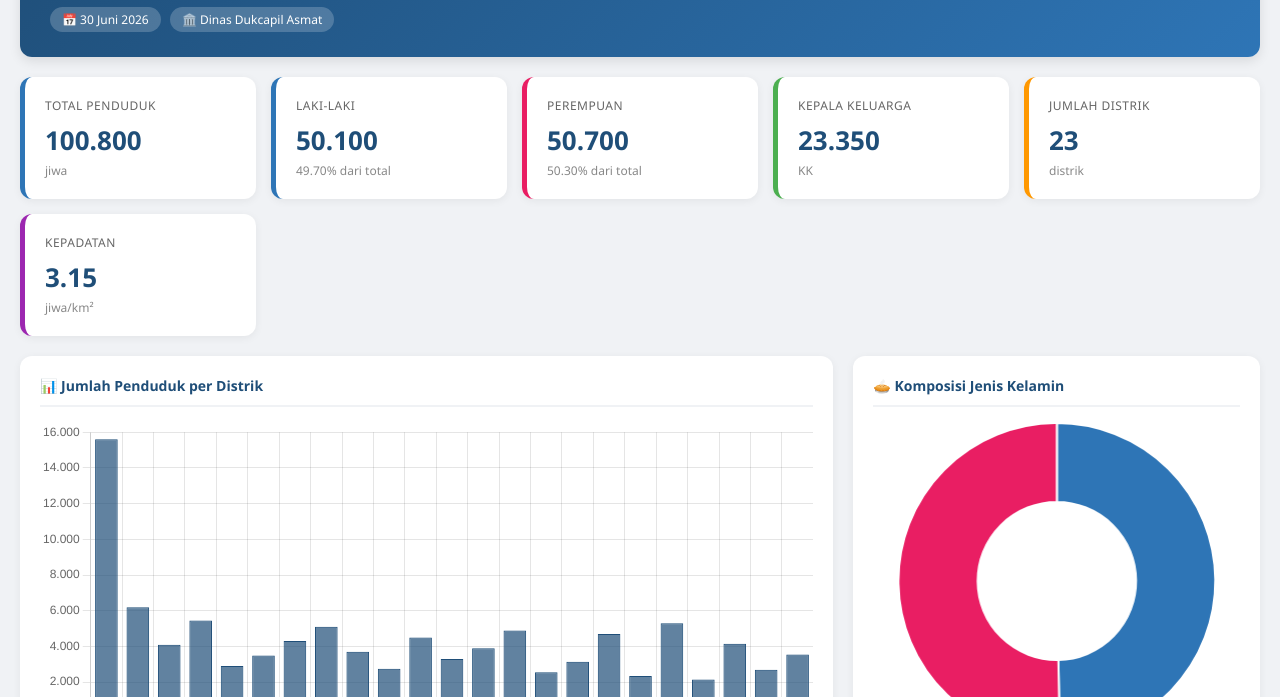
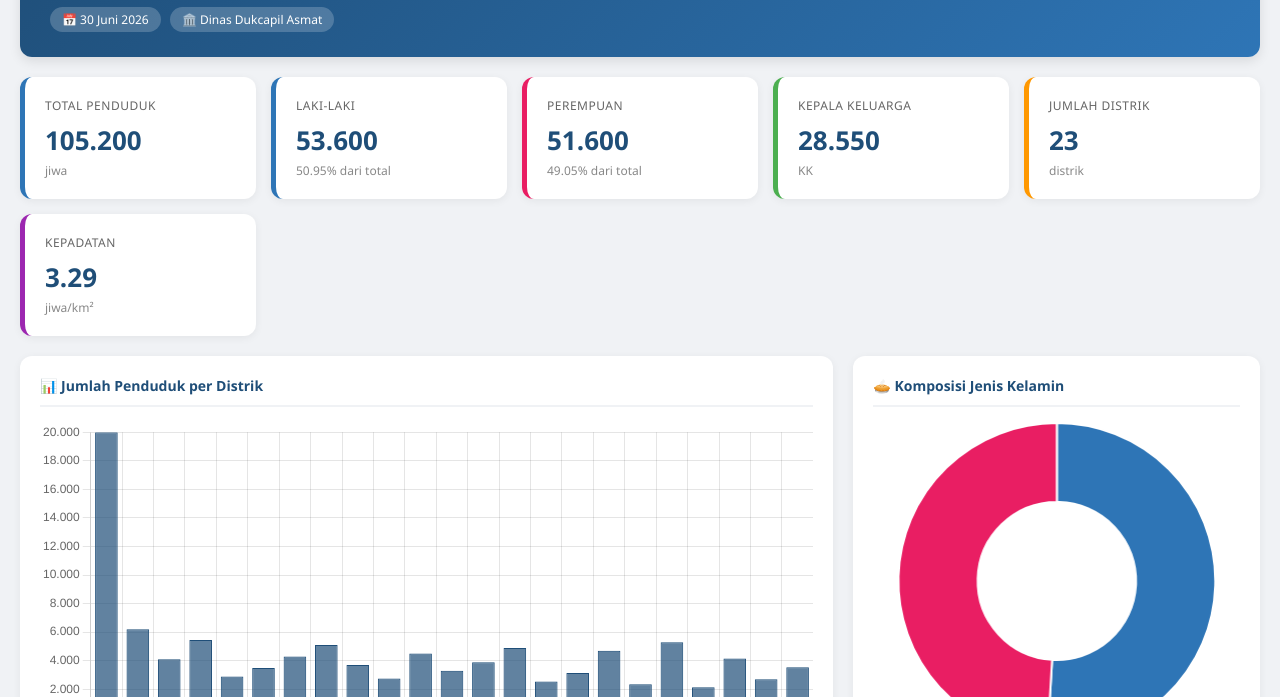
Before and after one commit to geralloppies7-blip/DASBOARD-DUKCAPIL, a plain HTML site: page index.html in a window 1280 px wide. Shown: the part 103-800 px from the top of the page. Drawn offline with nearby package versions, Linux system fonts and the light colour scheme.

Commit message:
Update index.html

```diff
--- a/index.html
+++ b/index.html
@@ -178,7 +178,7 @@
 // GANTI DATA DI BAWAH INI DENGAN DATA RIIL ANDA
 // ============================================================
 const data = [
-  { no:1,  nama:"Agats",         L:6500, P:9100, kk:3800 },
+  { no:1,  nama:"Agats",         L:10000, P:10000, kk:9000 },
   { no:2,  nama:"Akat",          L:3200, P:3000, kk:1400 },
   { no:3,  nama:"Aswi",          L:2100, P:2000, kk:950  },
   { no:4,  nama:"Atsy",          L:2800, P:2650, kk:1250 },
```
